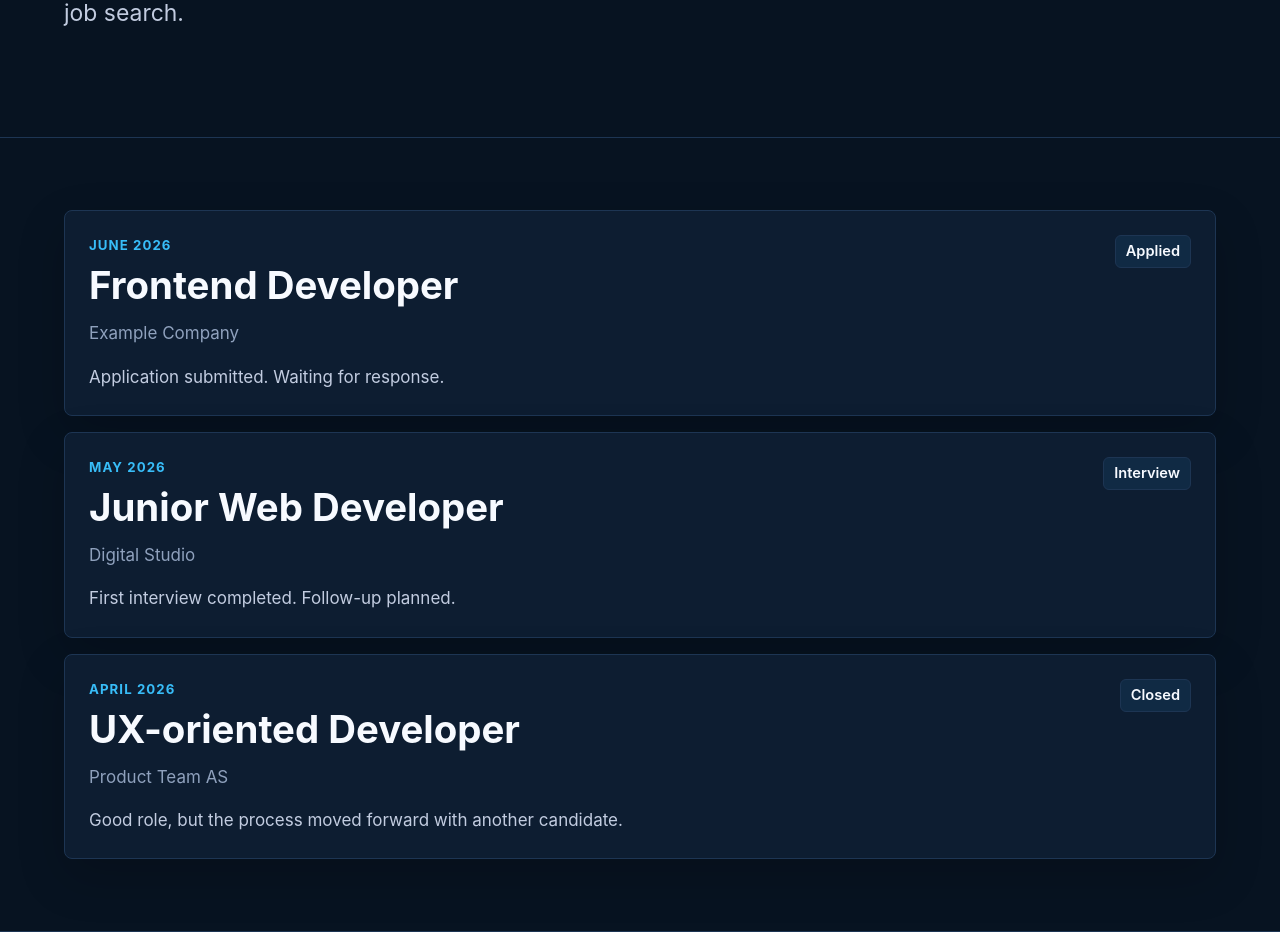
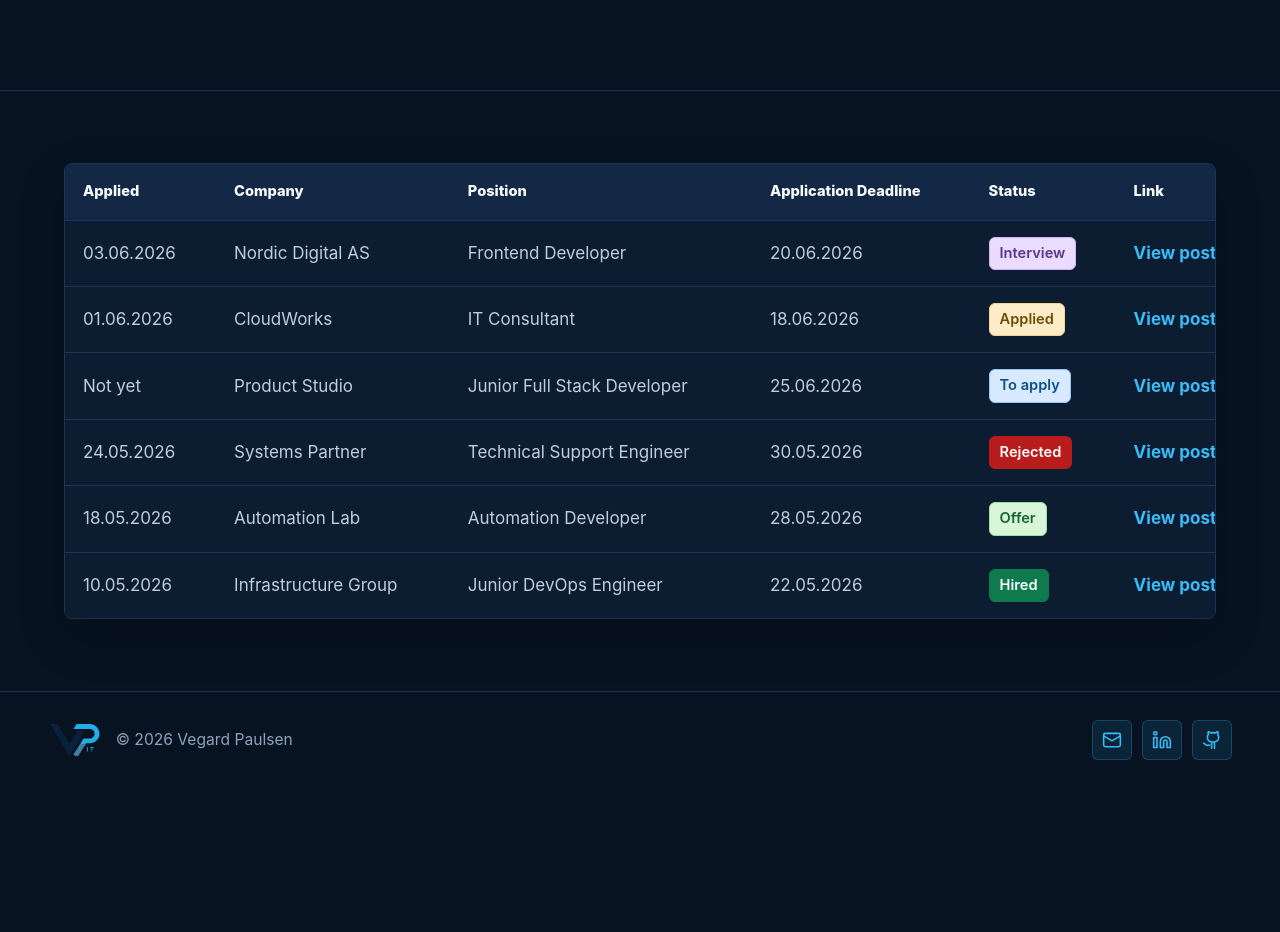
Before and after one commit to vfpaulsen/personal-website, a React (Vite) app: page /applications in a window 1280 px wide. Shown: the part 460-1392 px from the top of the page. After the commit the page ends 1248 px from the top, so only its background shows below. Built offline with nearby package versions, Linux system fonts and the light colour scheme.

Commit message:
Made a table for Job tracking
Table for future google sheet integration

```diff
--- a/src/App.css
+++ b/src/App.css
@@ -58,6 +58,66 @@
 
 main {
   flex: 1;
+}
+
+.site-footer {
+  display: flex;
+  align-items: center;
+  justify-content: space-between;
+  gap: 24px;
+  padding: 28px clamp(20px, 4vw, 48px);
+  border-top: 1px solid var(--border);
+}
+
+.footer-brand {
+  display: flex;
+  align-items: center;
+  gap: 14px;
+}
+
+.footer-brand img {
+  width: auto;
+  height: 36px;
+}
+
+.footer-brand p {
+  color: var(--muted);
+  font-size: 0.92rem;
+}
+
+.footer-links {
+  display: flex;
+  align-items: center;
+  gap: 10px;
+}
+
+.footer-icon-link {
+  width: 40px;
+  height: 40px;
+  display: inline-flex;
+  align-items: center;
+  justify-content: center;
+  color: var(--accent);
+  background: rgba(56, 189, 248, 0.1);
+  border: 1px solid rgba(56, 189, 248, 0.24);
+  border-radius: 6px;
+  text-decoration: none;
+}
+
+.footer-icon-link svg {
+  width: 20px;
+  height: 20px;
+  fill: none;
+  stroke: currentColor;
+  stroke-linecap: round;
+  stroke-linejoin: round;
+  stroke-width: 1.9;
+}
+
+.footer-icon-link:hover {
+  color: #06111f;
+  background: var(--accent);
+  border-color: var(--accent);
 }
 
 .page {
@@ -305,6 +365,17 @@ main {
   padding: 24px;
 }
 
+.project-link {
+  width: fit-content;
+  color: var(--accent);
+  font-weight: 700;
+  text-decoration: none;
+}
+
+.project-link:hover {
+  color: var(--text-h);
+}
+
 .tag-list {
   display: flex;
   flex-wrap: wrap;
@@ -355,20 +426,98 @@ main {
   color: var(--muted);
 }
 
-.application-list {
-  display: grid;
-  gap: 16px;
+.applications-intro h1 {
+  max-width: 980px;
 }
 
-.application-card {
-  display: grid;
-  grid-template-columns: minmax(0, 1fr) auto;
-  gap: 16px 24px;
-  align-items: start;
+.applications-section {
+  border-bottom: none;
 }
 
-.application-card > p {
-  grid-column: 1 / -1;
+.applications-table-wrap {
+  max-width: 1600px;
+  margin-inline: auto;
+  overflow-x: auto;
+  background: var(--surface);
+  border: 1px solid var(--border);
+  border-radius: 8px;
+  box-shadow: 0 18px 48px rgba(0, 0, 0, 0.18);
+}
+
+.applications-table {
+  width: 100%;
+  min-width: 1220px;
+  border-collapse: collapse;
+  text-align: left;
+}
+
+.applications-table th,
+.applications-table td {
+  padding: 16px 18px;
+  border-bottom: 1px solid var(--border);
+  vertical-align: middle;
+}
+
+.applications-table th {
+  color: var(--text-h);
+  background: #132844;
+  font-size: 0.86rem;
+  font-weight: 800;
+}
+
+.applications-table tbody tr:hover {
+  background: rgba(56, 189, 248, 0.06);
+}
+
+.applications-table tbody tr:last-child td {
+  border-bottom: none;
+}
+
+.table-link {
+  color: var(--accent);
+  font-weight: 700;
+  text-decoration: none;
+  white-space: nowrap;
+}
+
+.table-link:hover {
+  color: var(--text-h);
+}
+
+.status-to-apply {
+  color: #0f4f8a;
+  background: #d8eaff;
+  border-color: #93c5fd;
+}
+
+.status-applied {
+  color: #6b4e05;
+  background: #fdecc8;
+  border-color: #f6d58a;
+}
+
+.status-interview {
+  color: #5b358a;
+  background: #eadcff;
+  border-color: #cfb5f5;
+}
+
+.status-offer {
+  color: #166534;
+  background: #d9f7d8;
+  border-color: #9fdf9d;
+}
+
+.status-hired {
+  color: #ffffff;
+  background: #0f7a4d;
+  border-color: #0f7a4d;
+}
+
+.status-rejected {
+  color: #ffffff;
+  background: #b91c1c;
+  border-color: #b91c1c;
 }
 
 @media (max-width: 820px) {
@@ -421,7 +570,48 @@ main {
     grid-template-columns: 1fr;
   }
 
-  .application-card {
-    gap: 12px;
+  .applications-table {
+    min-width: 0;
+  }
+
+  .applications-table thead {
+    display: none;
+  }
+
+  .applications-table,
+  .applications-table tbody,
+  .applications-table tr,
+  .applications-table td {
+    display: block;
+    width: 100%;
+  }
+
+  .applications-table tr {
+    padding: 16px;
+    border-bottom: 1px solid var(--border);
+  }
+
+  .applications-table td {
+    display: grid;
+    grid-template-columns: 140px minmax(0, 1fr);
+    gap: 16px;
+    padding: 8px 0;
+    border-bottom: none;
+  }
+
+  .applications-table td::before {
+    content: attr(data-label);
+    color: var(--muted);
+    font-size: 0.78rem;
+    font-weight: 800;
+    letter-spacing: 0.06em;
+    text-transform: uppercase;
+  }
+
+  .site-footer,
+  .footer-brand,
+  .footer-links {
+    align-items: flex-start;
+    flex-direction: column;
   }
 }
--- a/src/App.jsx
+++ b/src/App.jsx
@@ -1,4 +1,5 @@
 import { BrowserRouter, Route, Routes } from 'react-router-dom'
+import Footer from './components/Footer.jsx'
 import Navbar from './components/Navbar.jsx'
 import Applications from './pages/Applications.jsx'
 import Home from './pages/Home.jsx'
@@ -14,6 +15,7 @@ function App() {
           <Route path="/applications" element={<Applications />} />
         </Routes>
       </main>
+      <Footer />
     </BrowserRouter>
   )
 }
--- /dev/null
+++ b/src/components/Footer.jsx
@@ -0,0 +1,62 @@
+import logo from '../assets/vp-it-logo-clean.svg'
+
+const footerLinks = [
+  {
+    label: 'Email',
+    href: 'mailto:vfpaulsen@gmail.com',
+    icon: (
+      <svg viewBox="0 0 24 24" aria-hidden="true">
+        <path d="M4 4h16a2 2 0 0 1 2 2v12a2 2 0 0 1-2 2H4a2 2 0 0 1-2-2V6a2 2 0 0 1 2-2Z" />
+        <path d="m22 7-10 6L2 7" />
+      </svg>
+    ),
+  },
+  {
+    label: 'LinkedIn',
+    href: 'https://www.linkedin.com/in/vfpaulsen/',
+    icon: (
+      <svg viewBox="0 0 24 24" aria-hidden="true">
+        <path d="M16 8a6 6 0 0 1 6 6v7h-4v-7a2 2 0 0 0-4 0v7h-4v-7a6 6 0 0 1 6-6Z" />
+        <path d="M2 9h4v12H2z" />
+        <path d="M4 6a2 2 0 1 0 0-4 2 2 0 0 0 0 4Z" />
+      </svg>
+    ),
+  },
+  {
+    label: 'GitHub',
+    href: 'https://github.com/vfpaulsen',
+    icon: (
+      <svg viewBox="0 0 24 24" aria-hidden="true">
+        <path d="M15 22v-4a4.8 4.8 0 0 0-1-3.5c3 0 6-2 6-5.5.08-1.25-.27-2.48-1-3.5.28-1.15.28-2.35 0-3.5 0 0-1 0-3 1.5a10.4 10.4 0 0 0-5.5 0C8.5 2 7.5 2 7.5 2c-.3 1.15-.3 2.35 0 3.5A5.4 5.4 0 0 0 6.5 9c0 3.5 3 5.5 6 5.5a4.8 4.8 0 0 0-1 3.5v4" />
+        <path d="M9 18c-4.51 2-5-2-7-2" />
+      </svg>
+    ),
+  },
+]
+
+function Footer() {
+  return (
+    <footer className="site-footer">
+      <div className="footer-brand">
+        <img src={logo} alt="VP IT" />
+        <p>© 2026 Vegard Paulsen</p>
+      </div>
+      <div className="footer-links" aria-label="Footer links">
+        {footerLinks.map((link) => (
+          <a
+            className="footer-icon-link"
+            href={link.href}
+            key={link.label}
+            aria-label={link.label}
+            target={link.href.startsWith('http') ? '_blank' : undefined}
+            rel={link.href.startsWith('http') ? 'noreferrer' : undefined}
+          >
+            {link.icon}
+          </a>
+        ))}
+      </div>
+    </footer>
+  )
+}
+
+export default Footer
--- a/src/components/Navbar.jsx
+++ b/src/components/Navbar.jsx
@@ -3,7 +3,7 @@ import logo from '../assets/vp-it-logo-clean.svg'
 
 const navItems = [
   { label: 'Home', path: '/' },
-  { label: 'Applications', path: '/applications' },
+  { label: 'Job tracker', path: '/applications' },
 ]
 
 function Navbar() {
--- a/src/pages/Applications.jsx
+++ b/src/pages/Applications.jsx
@@ -1,51 +1,109 @@
 const applications = [
   {
-    company: 'Example Company',
-    role: 'Frontend Developer',
-    date: 'June 2026',
-    status: 'Applied',
-    notes: 'Application submitted. Waiting for response.',
+    applied: '03.06.2026',
+    company: 'Nordic Digital AS',
+    position: 'Frontend Developer',
+    deadline: '20.06.2026',
+    status: 'Interview',
+    link: 'https://example.com/frontend-developer',
   },
   {
-    company: 'Digital Studio',
-    role: 'Junior Web Developer',
-    date: 'May 2026',
-    status: 'Interview',
-    notes: 'First interview completed. Follow-up planned.',
+    applied: '01.06.2026',
+    company: 'CloudWorks',
+    position: 'IT Consultant',
+    deadline: '18.06.2026',
+    status: 'Applied',
+    link: 'https://example.com/it-consultant',
   },
   {
-    company: 'Product Team AS',
-    role: 'UX-oriented Developer',
-    date: 'April 2026',
-    status: 'Closed',
-    notes: 'Good role, but the process moved forward with another candidate.',
+    applied: '',
+    company: 'Product Studio',
+    position: 'Junior Full Stack Developer',
+    deadline: '25.06.2026',
+    status: 'To apply',
+    link: 'https://example.com/full-stack',
+  },
+  {
+    applied: '24.05.2026',
+    company: 'Systems Partner',
+    position: 'Technical Support Engineer',
+    deadline: '30.05.2026',
+    status: 'Rejected',
+    link: 'https://example.com/support-engineer',
+  },
+  {
+    applied: '18.05.2026',
+    company: 'Automation Lab',
+    position: 'Automation Developer',
+    deadline: '28.05.2026',
+    status: 'Offer',
+    link: 'https://example.com/automation-developer',
+  },
+  {
+    applied: '10.05.2026',
+    company: 'Infrastructure Group',
+    position: 'Junior DevOps Engineer',
+    deadline: '22.05.2026',
+    status: 'Hired',
+    link: 'https://example.com/devops-engineer',
   },
 ]
+
+const statusClass = {
+  'To apply': 'to-apply',
+  Applied: 'applied',
+  Interview: 'interview',
+  Offer: 'offer',
+  Hired: 'hired',
+  Rejected: 'rejected',
+}
 
 function Applications() {
   return (
     <div className="page">
-      <section className="page-intro">
+      <section className="page-intro applications-intro">
         <p className="eyebrow">Applications</p>
-        <h1>Jobs I have applied for.</h1>
+        <h1>Job application tracker</h1>
         <p className="lead">
-          A simple overview of roles, dates, statuses, and notes from my job search.
+          A structured overview based on my Google Sheets setup, showing applied dates,
+          companies, positions, deadlines, statuses and links.
         </p>
       </section>
 
-      <section className="section" aria-label="Job applications">
-        <div className="application-list">
-          {applications.map((application) => (
-            <article className="application-card" key={`${application.company}-${application.role}`}>
-              <div>
-                <p className="period">{application.date}</p>
-                <h2>{application.role}</h2>
-                <p className="muted">{application.company}</p>
-              </div>
-              <span className="status">{application.status}</span>
-              <p>{application.notes}</p>
-            </article>
-          ))}
+      <section className="section applications-section" aria-label="Job applications">
+        <div className="applications-table-wrap">
+          <table className="applications-table">
+            <thead>
+              <tr>
+                <th>Applied</th>
+                <th>Company</th>
+                <th>Position</th>
+                <th>Application Deadline</th>
+                <th>Status</th>
+                <th>Link</th>
+              </tr>
+            </thead>
+            <tbody>
+              {applications.map((application) => (
+                <tr key={`${application.company}-${application.position}`}>
+                  <td data-label="Applied">{application.applied || 'Not yet'}</td>
+                  <td data-label="Company">{application.company}</td>
+                  <td data-label="Position">{application.position}</td>
+                  <td data-label="Application Deadline">{application.deadline}</td>
+                  <td data-label="Status">
+                    <span className={`status status-${statusClass[application.status]}`}>
+                      {application.status}
+                    </span>
+                  </td>
+                  <td data-label="Link">
+                    <a className="table-link" href={application.link} target="_blank" rel="noreferrer">
+                      View posting
+                    </a>
+                  </td>
+                </tr>
+              ))}
+            </tbody>
+          </table>
         </div>
       </section>
     </div>
```
Also changed, not shown: src/pages/Home.jsx (+38 -9 lines).
